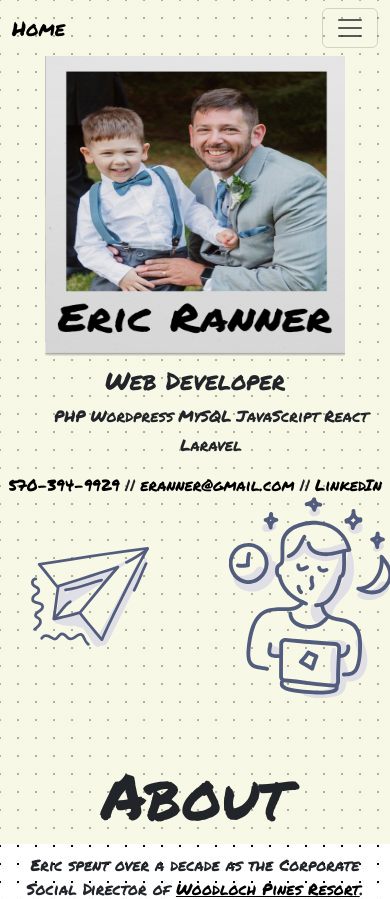
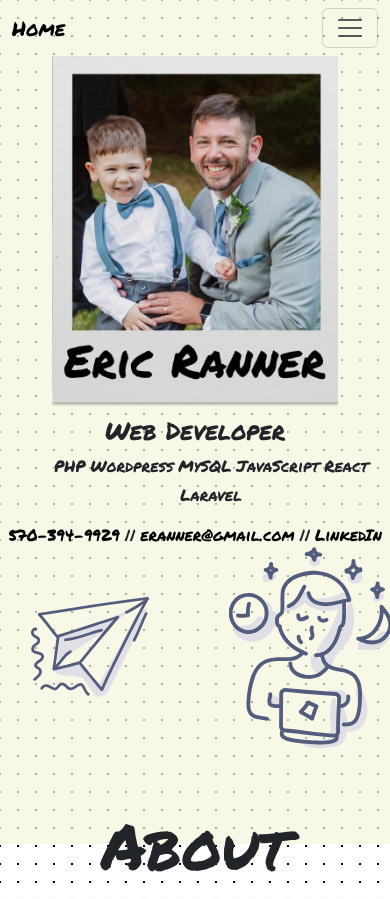
Before and after one commit to eranner/portfolio, a PHP site: page / in a window 390 px wide. Shown: the top 899 px of the page. Run offline with PHP 8.4, Linux system fonts and the light colour scheme.

Commit message:
fixed main photo in RD view

```diff
--- a/public/styles.css
+++ b/public/styles.css
@@ -315,8 +315,8 @@ hr {
 @media screen and (max-width: 590px){
     #main-photo {
         transform: rotate(0deg);
-        width: 300px;
-        height: 300px;
+        /* width: 300px; */
+        max-height: 500px;
         margin:auto;
     }
 
```
Also changed, not shown: 3 other files.
